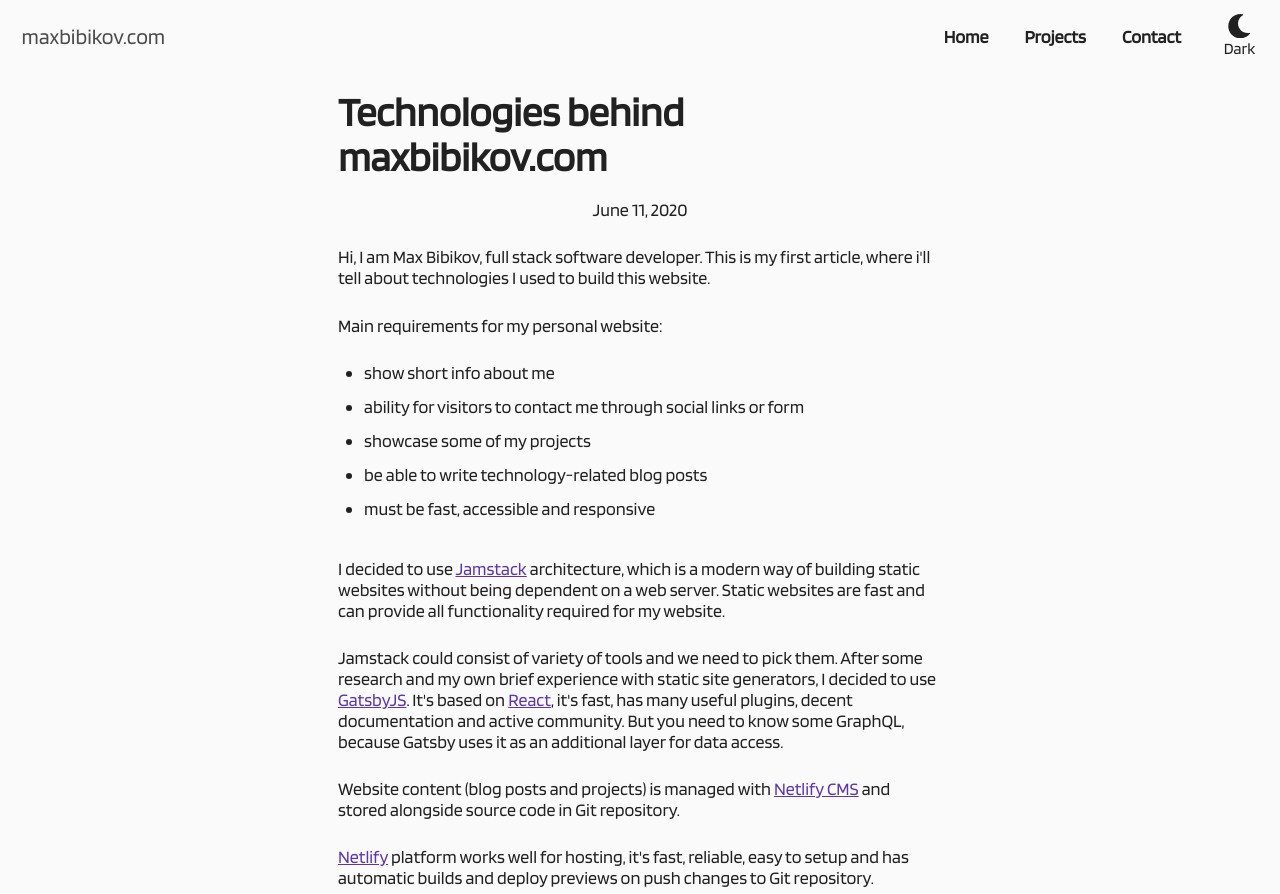
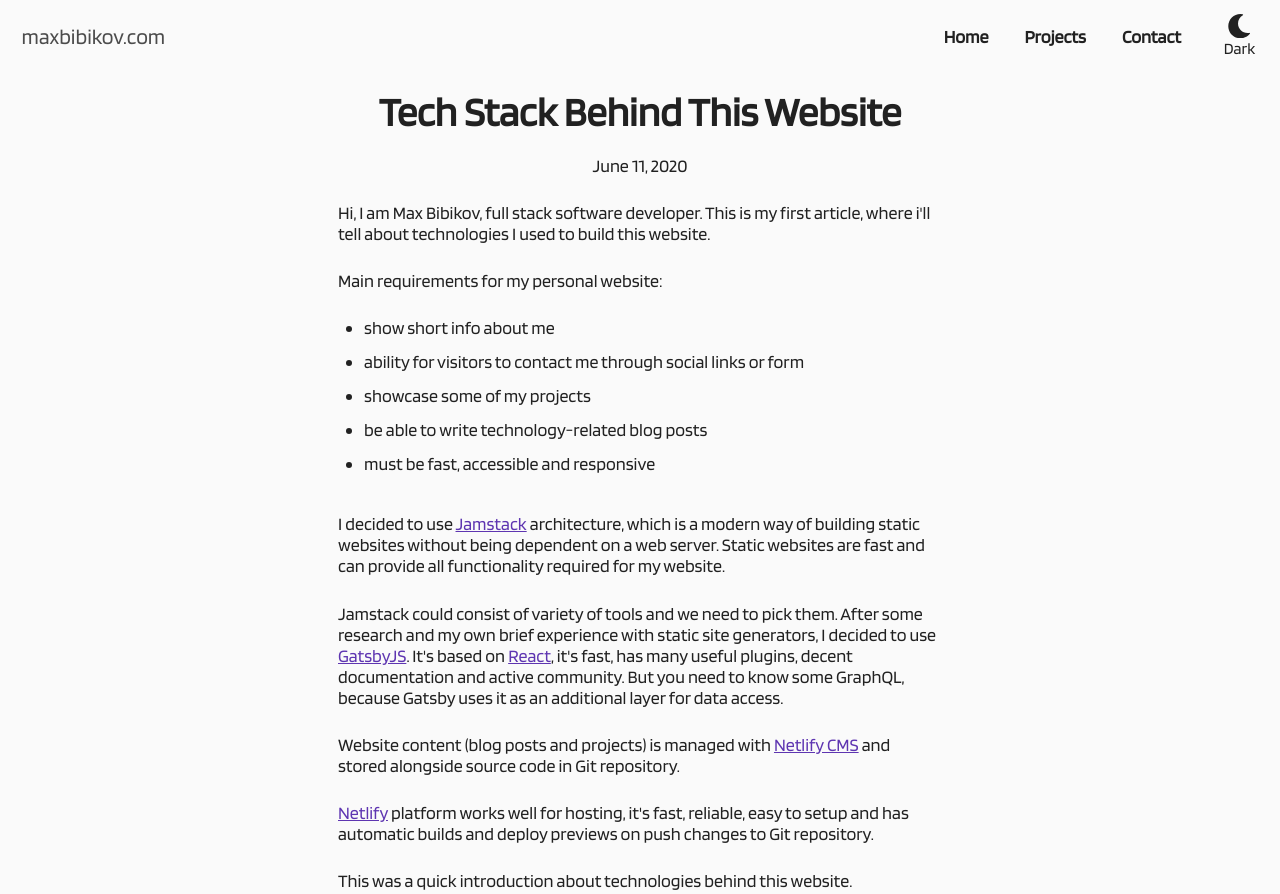
Before and after one commit to maxbibikov/maxbibikov.com, a Gatsby site: page /blog/2020-12-03-technologies-behind-maxbibikov-com/ in a window 1280 px wide. Shown: the top 894 px of the page. Built offline with nearby package versions, Linux system fonts and the light colour scheme; Gatsby itself is replaced by a stand-in of ours.

Commit message:
Update Blog “2020-12-03-technologies-behind-maxbibikov-com”

```diff
--- a/content/blog/2020-12-03-technologies-behind-maxbibikov-com.md
+++ b/content/blog/2020-12-03-technologies-behind-maxbibikov-com.md
@@ -1,6 +1,6 @@
 ---
 templateKey: blog
-title: Technologies behind maxbibikov.com
+title: Tech Stack Behind This Website
 date: 2020-06-11T06:59:56.279Z
 description: What technologies and tools I used to build my personal website
 tags:
```
